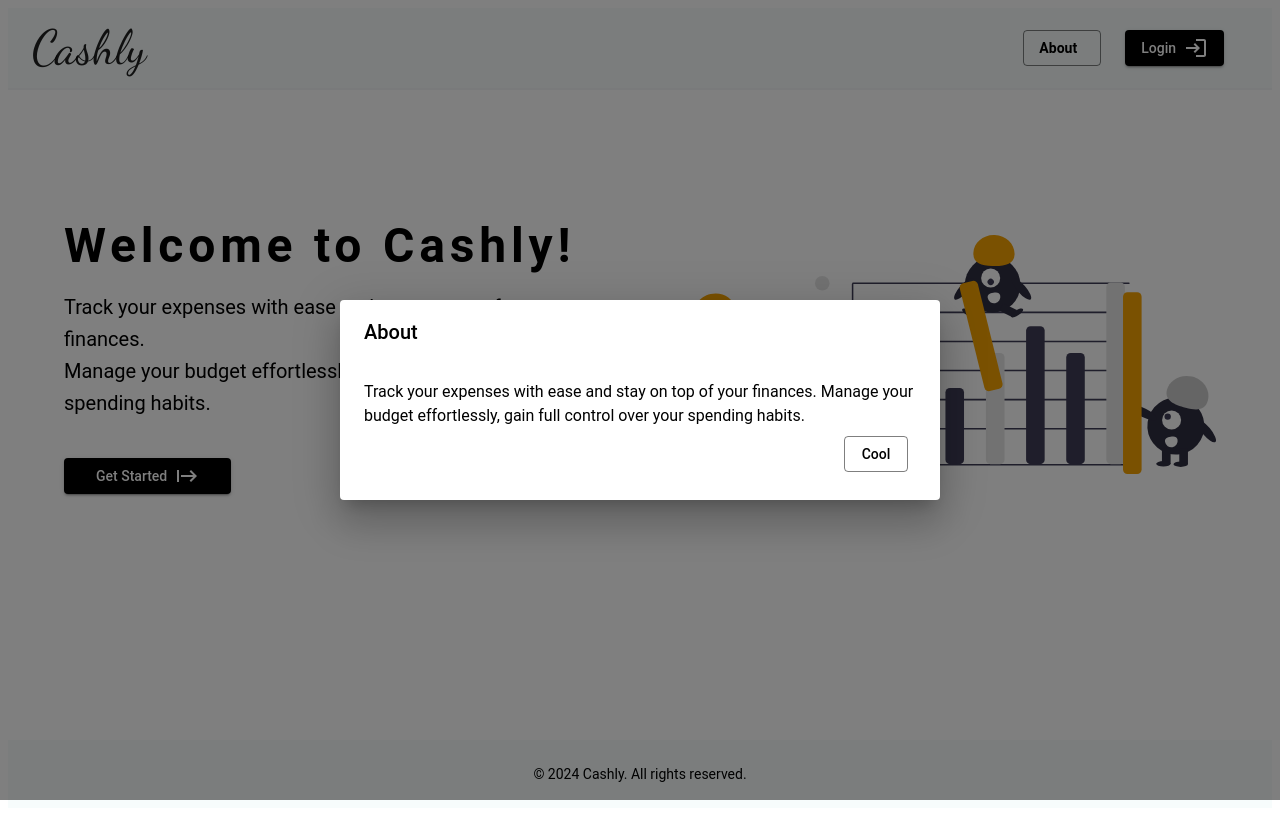
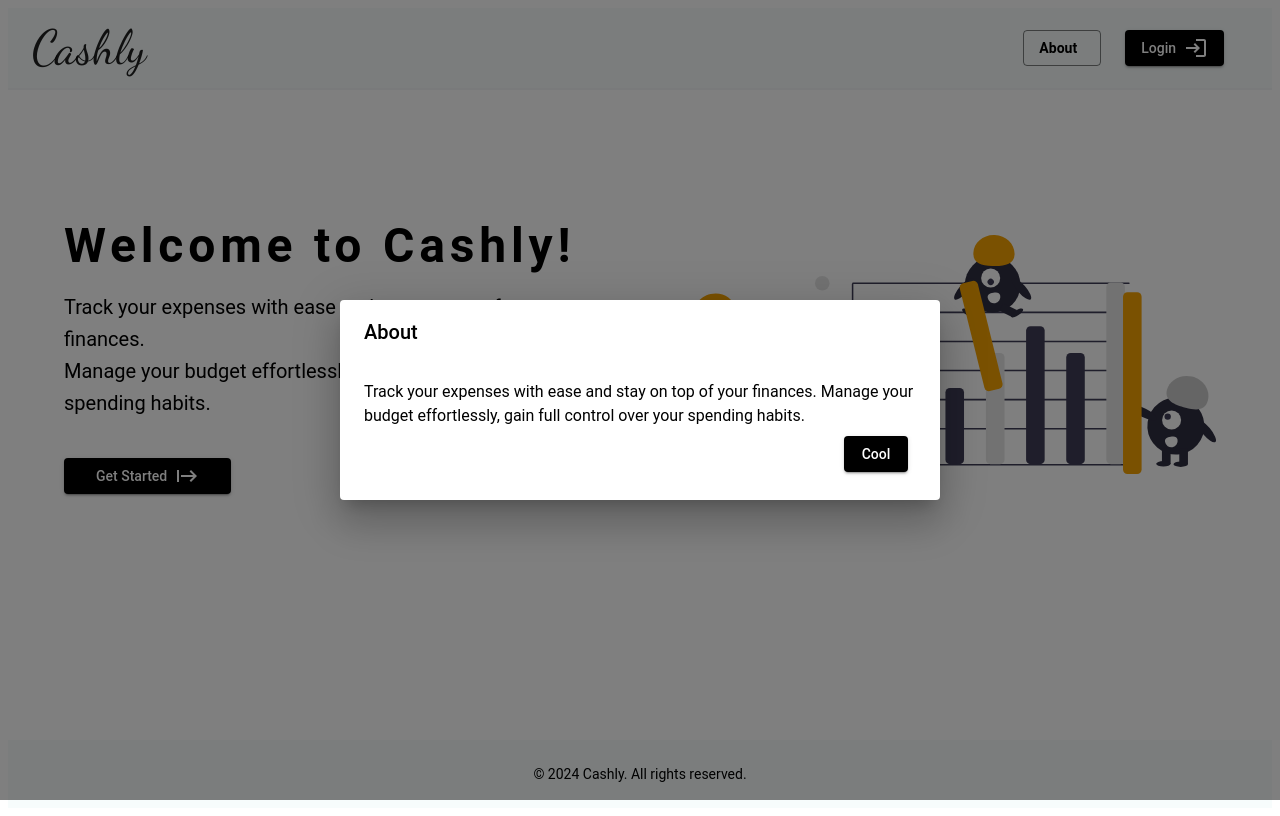
Before and after one commit to ahmedelamins/Cashly, a React (Vite) app in the folder cashly.client/: page / in a window 1280 px wide. Both pictures are taken after a click on the button "About". Built offline with nearby package versions, Linux system fonts and the light colour scheme; a web font is replaced by a local one.

Commit message:
cool button contained

```diff
--- a/cashly.client/src/Pages/LandingPage.jsx
+++ b/cashly.client/src/Pages/LandingPage.jsx
@@ -15,7 +15,6 @@ import {
 } from '@mui/material';
 import LoginIcon from '@mui/icons-material/Login';
 import StartIcon from '@mui/icons-material/Start';
-import InfoIcon from '@mui/icons-material/Info';
 import { useNavigate } from 'react-router-dom';
 import vector from '../assets/vector.svg';
 
@@ -40,7 +39,6 @@ const LandingPage = () => {
             await handleLogin(formData.username, formData.password);
             setLoginOpen(false);
             console.log("successfull login")
-            nav("/dashboard");
         } catch (error) {
             console.error("Login failed", error);
         }
@@ -51,7 +49,6 @@ const LandingPage = () => {
         try {
             await handleRegister(formData.username, formData.password);
             setJoinOpen(false);
-            //nav("/dashboard");
         } catch (error) {
             console.error("Registration failed", error);
         }
@@ -163,7 +160,7 @@ const LandingPage = () => {
                             Manage your budget effortlessly, gain full control over your spending habits.
                         </Typography>
                         <DialogActions>
-                            <Button variant="outlined" onClick={() => setAboutOpen(false)} color="primary">
+                            <Button variant="contained" onClick={() => setAboutOpen(false)} color="primary">
                                 Cool
                             </Button>
                         </DialogActions>
```
